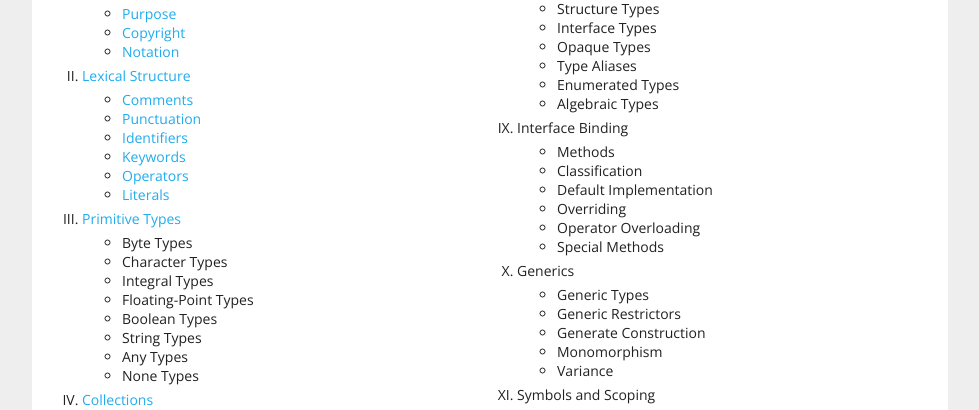
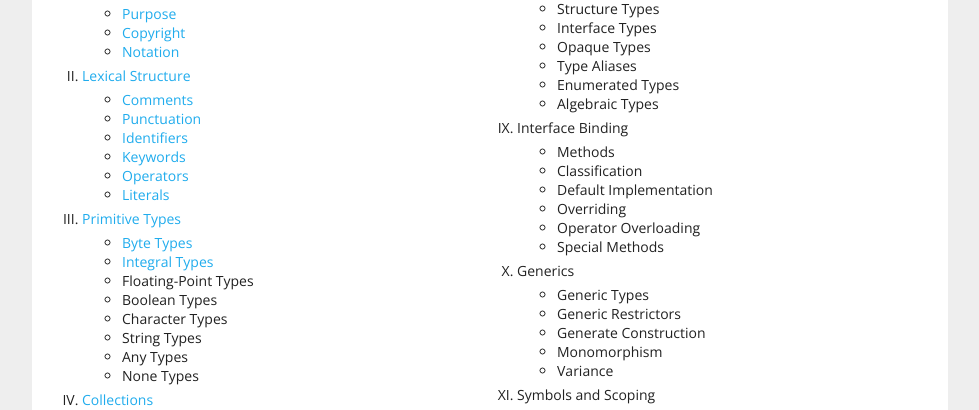
Before and after one commit to ComedicChimera/chai-lang.dev, a Flask app: page /docs/spec in a window 1280 px wide. Shown: the part 272-682 px from the top of the page, without its empty margins (150-1129 px from the left). Run offline with Flask 2, Linux system fonts and the light colour scheme.

Commit message:
updated spec and styling

```diff
--- a/static/css/spec.css
+++ b/static/css/spec.css
@@ -65,3 +65,9 @@ article {
     padding: 1em;
     margin: .5em 0;
 }
+
+:not(pre) > code {
+    background: #f5f2f0;
+    padding: 3px;
+    border-radius: 2px;
+}
--- a/static/html/spec.html
+++ b/static/html/spec.html
@@ -23,11 +23,11 @@
 <li>
 <p><a href="#prim-types">Primitive Types</a></p>
 <ul>
-<li>Byte Types</li>
-<li>Character Types</li>
-<li>Integral Types</li>
+<li><a href="#3-byte-types">Byte Types</a></li>
+<li><a href="#3-int-types">Integral Types</a></li>
 <li>Floating-Point Types</li>
 <li>Boolean Types</li>
+<li>Character Types</li>
 <li>String Types</li>
 <li>Any Types</li>
 <li>None Types</li>
@@ -289,7 +289,7 @@ value      as         vol        static     own        dyn
 as all other keywords do.</p>
 <p>Finally, it is acceptable (although in many cases not adviseable) to use keywords within identifiers: a keyword may be part of a larger identifier.
 For example, the following identifiers would be considered valid:</p>
-<pre><code class="language-whirlwind">typeX
+<pre><code>typeX
 my_static_var
 new13
 my_value
@@ -310,7 +310,7 @@ the symbols (or keyword) used to represent them.  For the sake of efficiency, be
 <p>Notably, some of the operators listed can be combined with the <code>=</code> operator to form a <a href="#6-assignment">compound assignment</a> operator.  </p>
 <p>Finally, they are several operators that were not listed in the above list because they are either primarily considered some other type of lexical element.
 Furthermore, all of these operators are considered non-standard operators due to the operands they accept and/or the function they perform.  Many of these
-non-standard operators also do not accept operands in the traditional unary or binary manner that all of the standard operators listed above.</p>
+non-standard operators also do not accept operands in the traditional unary or binary manner that all of the standard operators listed above do.</p>
 <h3><a name="2-literals"></a> Literals</h3>
 <p>A literal represents a single, discreet value used in code.  For example, the number <code>3</code> could be considered a literal because it is single, constant
 value.  There are 7 different types of literals in Whirlwind and each is associated with a specific <a href="#prim-types">primitive type</a>.</p>
@@ -372,7 +372,7 @@ Notably, these strings do still occupy memory and can be manipulated as if they
 from this string (though a subscript) will result in a runtime error.</p>
 <h4>Binary and Hexadecimal Literals</h4>
 <p>Binary and hexadecimal literals represent an arbitrary piece of data.  All binary and hexadecimal literals correspond to either a <a href="#3-byte-types">byte type</a>
-or an <a href="#3-integral-types">integral type</a> depending exclusively on the type of data they hold.  Furthermore, the correspondent type is always
+or an <a href="#3-int-types">integral type</a> depending exclusively on the type of data they hold.  Furthermore, the correspondent type is always
 unsigned.</p>
 <p>Binary literals take the following form:</p>
 <pre><code class="language-javascript">/0b[10]{1,64}/
@@ -392,3 +392,43 @@ by the space required to store the binary value of the hexadecimal literal.  By
 the type determination process is identical to that of a binary literal.</p>
 <p>Finally, in both literals, 0s still count as a additional space in the literal.  That is to say, the size of the inferred type is determined not by the
 actual used memory of literal but rather by the number of characters specified in the literal.  For example, <code>0x000</code> will evaluate to a larger type than <code>0x00</code>.</p>
+<h2><a name="prim-types"></a> Primitive Types</h2>
+<p>Primitive types are considered to be the most simple types offered by Whirlwind.  They are (with the exception of the string type to a degree) used to
+build more complex types.</p>
+<p>All primitive types that can only hold a "finite" set of a values can experience both underflow and overflow.  These types will <strong>not</strong> throw any form of
+error when said events occur; it is the responsibility of the programmer to check for, prevent, and handle these edge cases where applicable.</p>
+<h3><a name="3-byte-types"></a> Byte Types</h3>
+<p>A byte type is simplest type in Whirlwind.  It represents a single byte of data with no particular type.  </p>
+<p>It has two different variants: the signed byte and the unsigned byte.  Each has its own type label.</p>
+<pre><code class="language-whirlwind">byte  // unsigned byte
+sbyte // signed byte
+</code></pre>
+<p>The only literal forms of a byte type are sufficiently small hexadecimal and binary literals both of which have
+a type of unsigned byte (if small enough).  </p>
+<p>Although byte types compile to an <code>i8</code> in LLVM IR, they are <strong>not</strong> considered integral types, but they can
+be coerced to any of the integral types without an explicit type cast.  They have no additional possible explicit
+casts other than to the types to which they are coercible.</p>
+<h3><a name="3-int-types"></a> Integral Types</h3>
+<p>An integral type represents in whole number that can be negative if the type is marked as signed.  There are several
+different sizes of the integral type as listed below with their corresponding type label:</p>
+<pre><code class="language-whirlwind">short // 16 bit, signed integral type
+int   // 32 bit, signed integral type
+long  // 64 bit, signed integral type
+</code></pre>
+<p>All integral types have absolute sizes that do not vary by platform.  Moreover, each integral type has an unsigned
+variant that can be designated with the prefix <code>u</code>.</p>
+<pre><code class="language-whirlwind">ushort // 16 bit, unsigned integral type
+uint   // 32 bit, unsigned integral type
+ulong  // 64 bit, unsigned integral type
+</code></pre>
+<p>All of the integral types follow the same casting and coercion rules with respect to each other.  Any integral type
+can be coerced to any integral type that has a size larger than that of itself.  Moreover, any integral type
+will automatically coerce from its signed form to its unsigned form; however, integral types must be explicitly cast
+from their unsigned to their signed forms.  Finally, all integral types must be explicitly cast in order to transform
+them into a smaller integral type or to the byte type.</p>
+<p>Both short types and integer types (where the integer type is another way of saying the 32-bit integral type) are
+coercible to both types of <a href="#3-float-types">floating-point types</a>, regardless of signage.  By contrast, long types
+(both signed and unsigned) are only coercible to double types.  However, all integral types can be cast to either
+one of the floating point types explicitly.</p>
+<p>Standing apart from the other integral types, the signed integer type is also capable of being cast to the
+<a href="#3-char-types">character type</a>.  </p>
--- a/static/js/language-whirlwind.js
+++ b/static/js/language-whirlwind.js
@@ -54,7 +54,7 @@ Prism.languages.whirlwind = {
         },
         // data types
         {
-            pattern: /\b[us]?(int|bool|float|char|str|byte|long|double)\b/
+            pattern: /\b[us]?(int|bool|float|char|str|byte|long|double|short)\b/
         },
         // special
         {
```
Also changed, not shown: static/html/spec.md (+62 -5 lines).
